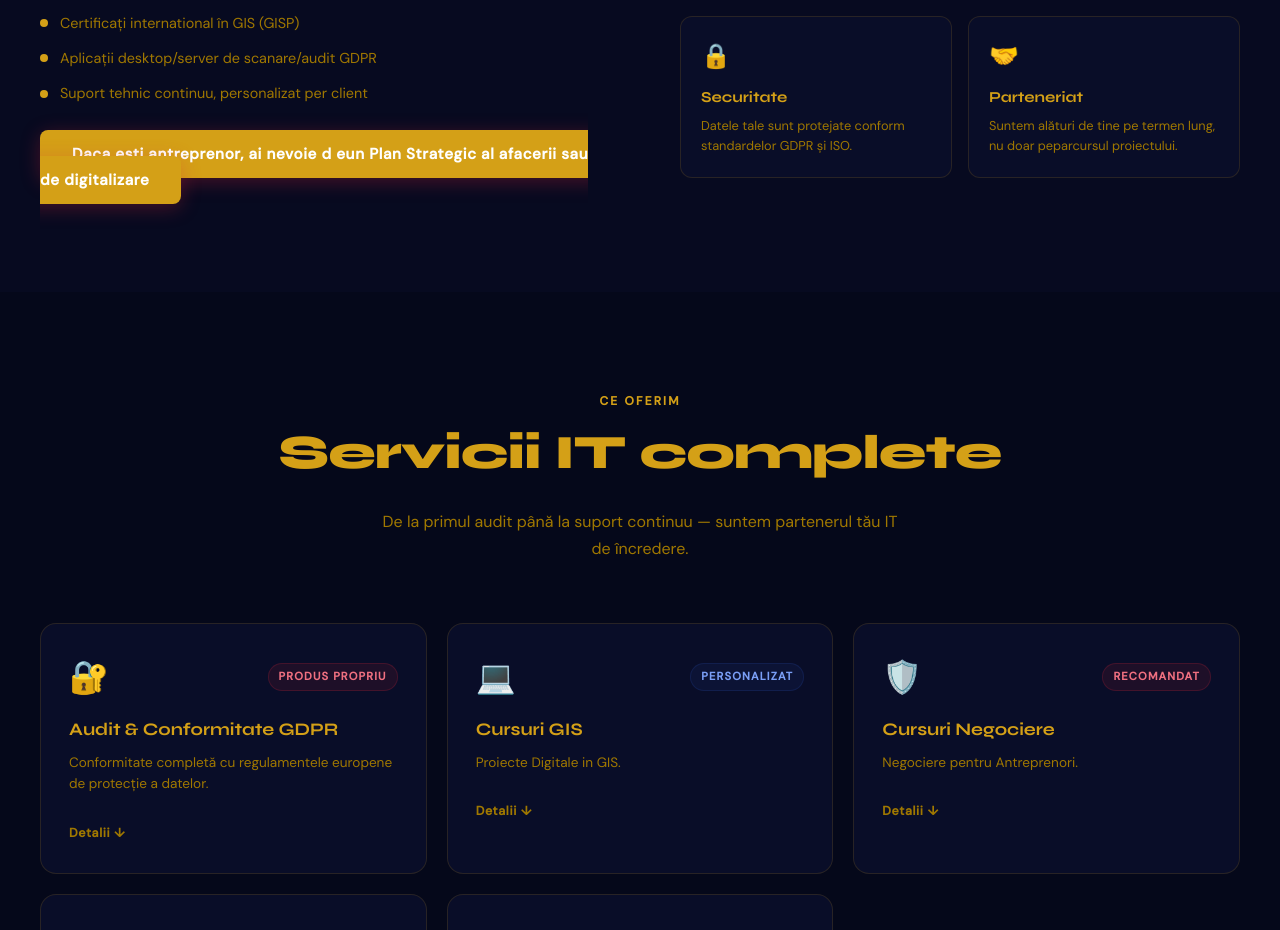
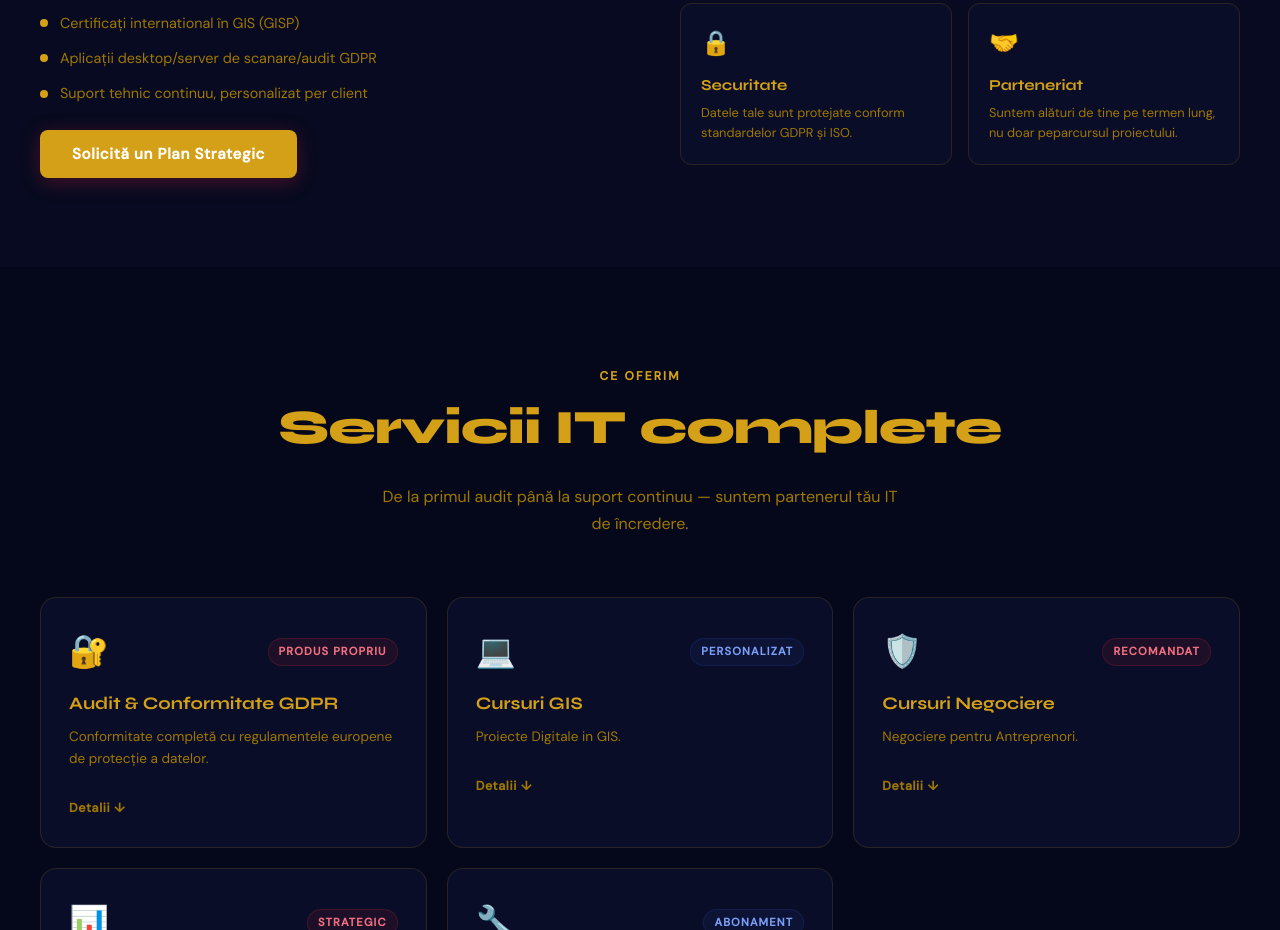
Before and after one commit to TopRoxProject/toprox-website, a React (Create React App) app: page / in a window 1280 px wide. Shown: the part 1546-2476 px from the top of the page. Built offline with nearby package versions, Linux system fonts and the light colour scheme; the HTML template or start-up script is replaced by a standard one.

Commit message:
Update About.js

```diff
--- a/src/components/About.js
+++ b/src/components/About.js
@@ -40,7 +40,7 @@ export default function About() {
               Suport tehnic continuu, personalizat per client
             </div>
           </div>
-          <a href="#contact" className="btn-primary">Daca esti antreprenor, ai nevoie d eun Plan Strategic al afacerii sau de digitalizare</a>
+          <a href="#contact" className="btn-primary">Solicită un Plan Strategic</a>
         </div>
 
         <div className="about-right">
```
